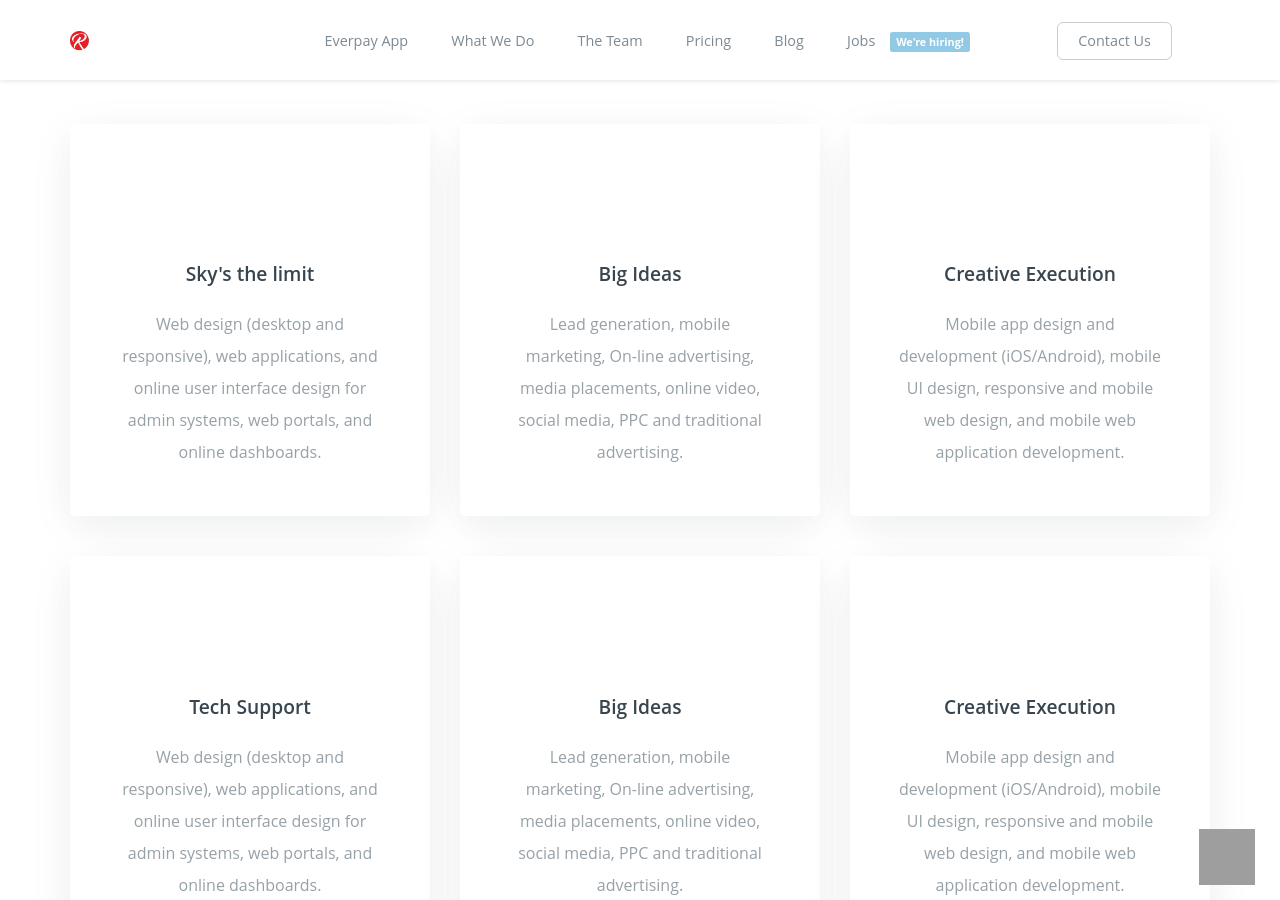
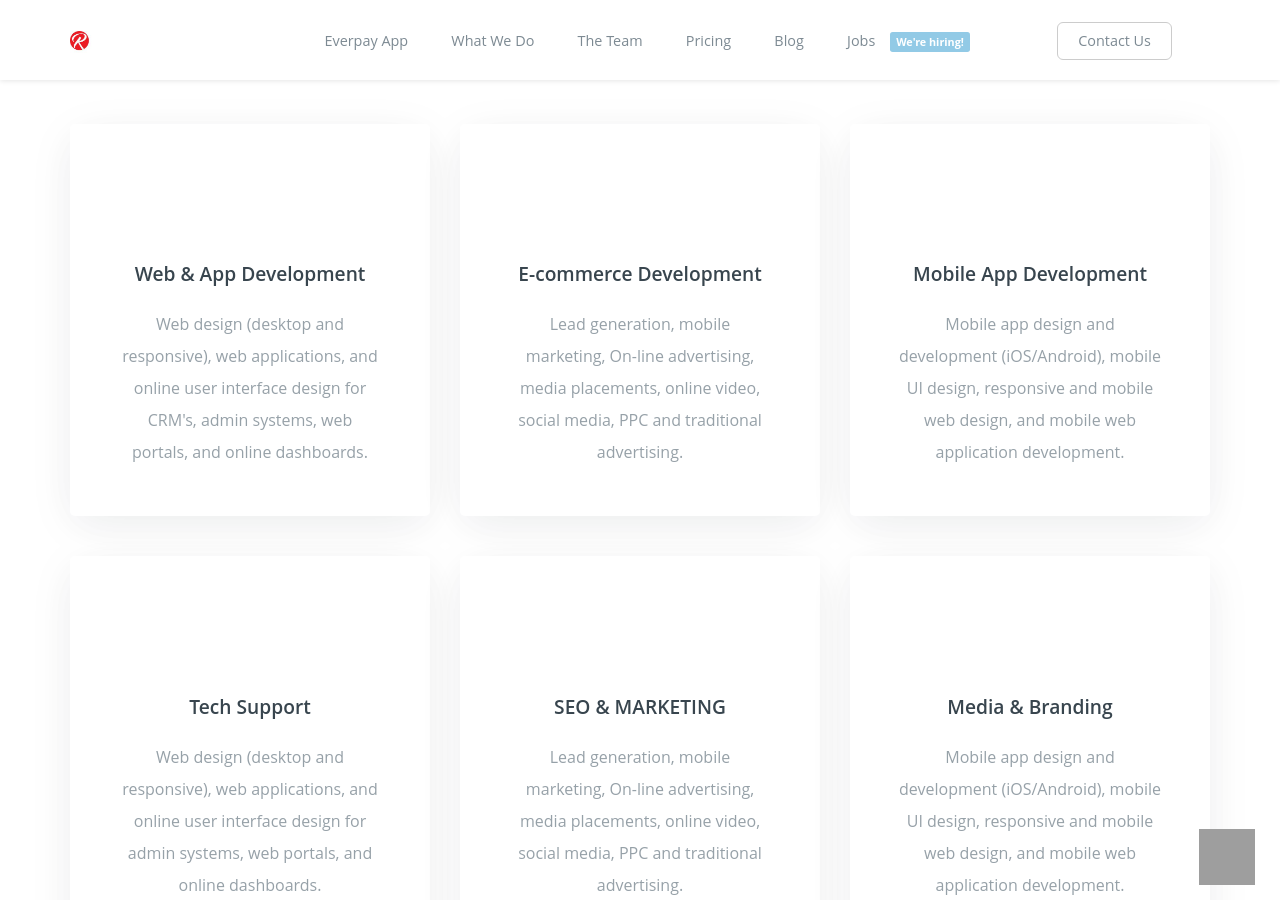
Before and after one commit to roweium/roweium.github.io, a Jekyll site: the page built from index.html, in a window 1280 px wide and 900 px high, scrolled down 1039 px. Built offline with Jekyll 4.4.1, drawn with Linux system fonts in a browser that asks for light colours; nearby versions of some CDN libraries; some web fonts are replaced; library files that are not in the unit come from our copies; the list of posts is cut into pages by our own code; grey boxes are pictures that could not be loaded.

Commit message:
Update about.html

```diff
--- a/_includes/about.html
+++ b/_includes/about.html
@@ -15,8 +15,8 @@
               <div class="tp--icon-wrapper">
                 <i class="tp--icon-gradient icon-screen-desktop icon-large"></i>
               </div>
-              <h3>Sky's the limit</h3>
-              <p>Web design (desktop and responsive), web applications, and online user interface design for admin systems, web portals, and online dashboards.</p>
+              <h3>Web & App Development</h3>
+              <p>Web design (desktop and responsive), web applications, and online user interface design for CRM's, admin systems, web portals, and online dashboards.</p>
             </div>
           </div>
 
@@ -25,7 +25,7 @@
               <div class="tp--icon-wrapper">
                <i class="tp--icon-gradient icon-layers icon-large"></i>
               </div>
-              <h3>Big Ideas</h3>
+              <h3>E-commerce Development</h3>
               <p>Lead generation, mobile marketing, On-line advertising, media placements, online video, social media, PPC and traditional advertising.</p>
             </div>
           </div>
@@ -35,7 +35,7 @@
               <div class="tp--icon-wrapper">
                 <i class="tp--icon-gradient icon-drop icon-large"></i>
               </div>
-              <h3>Creative Execution</h3>
+              <h3>Mobile App Development</h3>
               <p>Mobile app design and development (iOS/Android), mobile UI design, responsive and mobile web design, and mobile web application development.</p>
             </div>
           </div>
@@ -58,7 +58,7 @@
               <div class="tp--icon-wrapper">
                <i class="tp--icon-gradient icon-layers icon-large"></i>
               </div>
-              <h3>Big Ideas</h3>
+              <h3>SEO & MARKETING</h3>
               <p>Lead generation, mobile marketing, On-line advertising, media placements, online video, social media, PPC and traditional advertising.</p>
             </div>
           </div>
@@ -68,7 +68,7 @@
               <div class="tp--icon-wrapper">
                 <i class="tp--icon-gradient icon-drop icon-large"></i>
               </div>
-              <h3>Creative Execution</h3>
+              <h3>Media & Branding</h3>
               <p>Mobile app design and development (iOS/Android), mobile UI design, responsive and mobile web design, and mobile web application development.</p>
             </div>
           </div>
```
